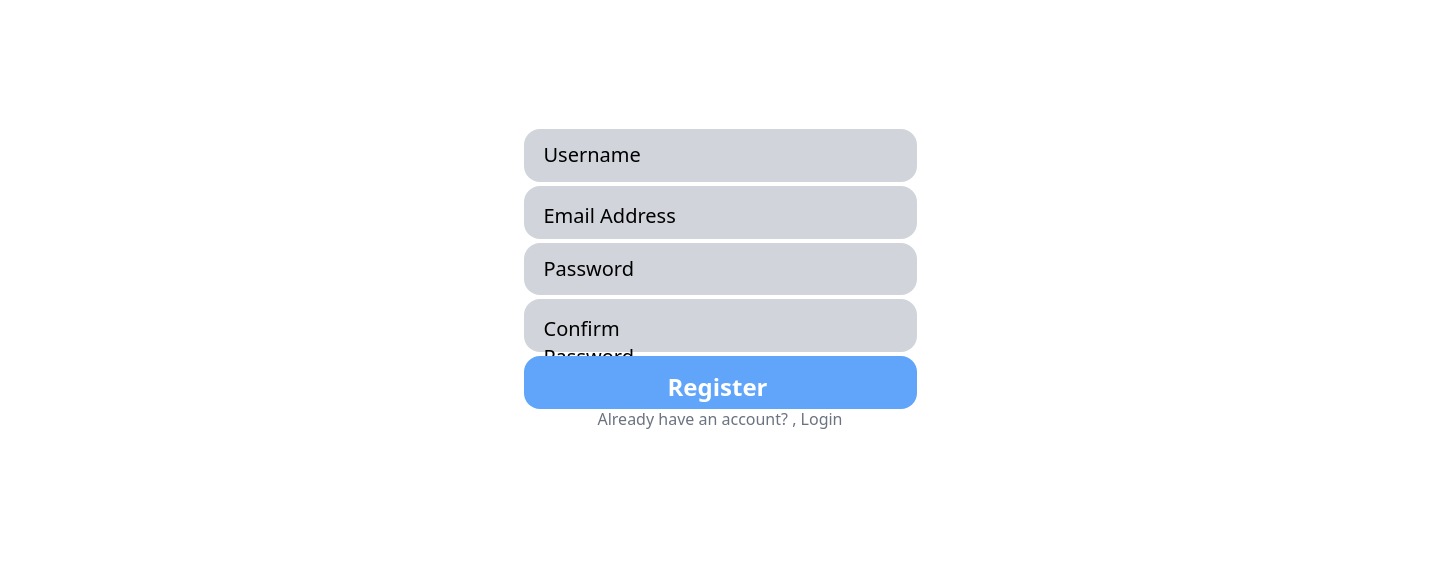
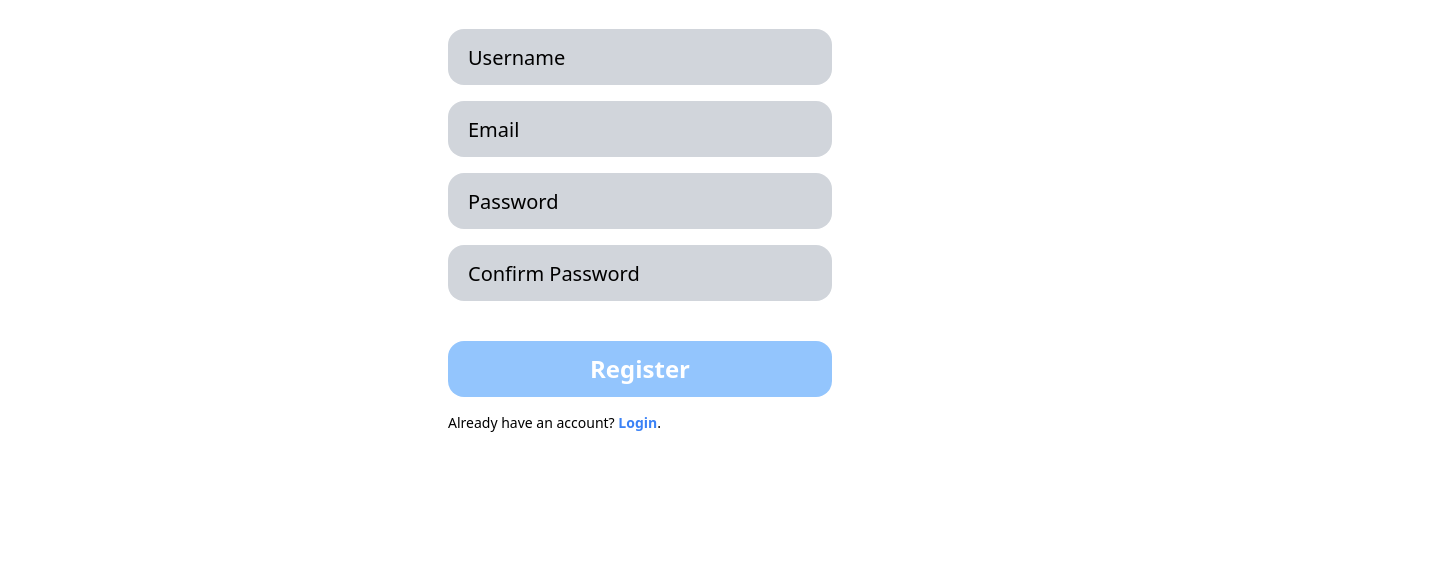
Before and after one commit to revou-fsse-1/w11-the-movie-IchsanZ98, a website: page src/register.html in a window 1280 px wide. Shown: the part 375-960 px from the top of the page, 1440 px wide, since content can reach past the window. After the commit the page ends 824 px from the top, so only its background shows below. Drawn offline with nearby package versions, Linux system fonts and the light colour scheme; files that its build step writes are made by us from their sources.

Commit message:
updates files

```diff
--- a/src/index.html
+++ b/src/index.html
@@ -7,32 +7,32 @@
     <link href="/dist/output.css" rel="stylesheet" />
     <script src="https://cdn.tailwindcss.com"></script>
   </head>
-  <body class="bg-white flex items-center flex-col pt-28">
-    <div class="flex items-start flex-col">
+  <body class="bg-white flex flex-col items-center pt-28">
+    <form class="flex flex-col items-start">
       <h1 class="font-bold text-7xl leading-normal">
         The <br />Movie <br />Watchlist
       </h1>
       <input
-        class="bg-gray-300 text-xl rounded-2xl mt-11 w-96 h-14 py-4 px-5 placeholder-black"
+        class="bg-gray-300 text-xl rounded-2xl w-96 h-14 mt-11 py-4 px-5 placeholder-black"
         type="text"
         placeholder="Username"
       />
       <input
-        class="bg-gray-300 text-xl rounded-2xl mt-4 w-96 h-14 py-4 px-5 placeholder-black"
+        class="bg-gray-300 text-xl rounded-2xl w-96 h-14 mt-4 py-4 px-5 placeholder-black"
         type="password"
         placeholder="Password"
       />
       <button
-        class="bg-blue-300 text-white font-semibold text-2xl rounded-2xl mt-10 w-96 h-14"
+        class="bg-blue-300 text-white font-semibold text-2xl rounded-2xl w-96 h-14 mt-10"
       >
         Login
       </button>
-      <p class="mt-4 text-sm">
+      <p class="my-4 text-sm">
         You don't have account?
-        <a class="font-semibold text-blue-500" href="./register.html"
+        <a class="text-blue-500 font-semibold" href="./register.html"
           >Sign Up</a
         >
       </p>
-    </div>
+    </form>
   </body>
 </html>
--- a/src/register.html
+++ b/src/register.html
@@ -6,52 +6,52 @@
     <meta name="viewport" content="width=device-width, initial-scale=1.0" />
     <link href="/dist/output.css" rel="stylesheet" />
     <script src="https://cdn.tailwindcss.com"></script>
+    <title>Register Page</title>
   </head>
-  <body>
-    <div
-      class="inline-flex flex-col space-y-1 items-center justify-end px-96 pt-3 pb-40 bg-white"
-      style="width: 1440px; height: 960px"
-    >
-      <p class="text-7xl font-bold" style="width: 393px; height: 373px">
-        The<br />Movie<br />Watchlist
+  <body class="bg-white flex flex-col items-center pt-10">
+    <form class="flex flex-col items-start">
+      <h1 class="font-bold text-7xl leading-normal">
+        The <br />Movie <br />Watchlist
+      </h1>
+      <input
+        class="bg-gray-300 text-xl rounded-2xl w-96 h-14 mt-10 py-4 px-5 placeholder-black"
+        type="text"
+        placeholder="Username"
+        id="registerUsername"
+      />
+      <p id="usernameValidation" class="text-red-400 font-semibold"></p>
+      <input
+        class="bg-gray-300 text-xl rounded-2xl w-96 h-14 mt-4 py-4 px-5 placeholder-black"
+        type="text"
+        placeholder="Email"
+        id="registerEmail"
+      />
+      <p id="emailValidation" class="text-red-400 font-semibold"></p>
+      <input
+        class="bg-gray-300 text-xl rounded-2xl w-96 h-14 mt-4 py-4 px-5 placeholder-black"
+        type="password"
+        placeholder="Password"
+        id="registerPassword"
+      />
+      <p id="passwordValidation" class="text-red-400 font-semibold"></p>
+      <input
+        class="bg-gray-300 text-xl rounded-2xl w-96 h-14 mt-4 py-4 px-5 placeholder-black"
+        type="password"
+        placeholder="Confirm Password"
+        id="passwordConfirm"
+      />
+      <p id="confirmPasswordValidation" class="text-red-400 font-semibold"></p>
+      <button
+        id="registerBtn"
+        class="bg-blue-300 text-white font-semibold text-2xl rounded-2xl w-96 h-14 mt-10"
+      >
+        Register
+      </button>
+      <p class="my-4 text-sm">
+        Already have an account?
+        <a class="text-blue-500 font-semibold" href="./index.html">Login</a>.
       </p>
-      <div
-        class="inline-flex items-center justify-start py-4 pl-5 pr-72 bg-gray-300 rounded-2xl"
-        style="width: 393px; height: 52.79px"
-      >
-        <p class="text-xl">Username</p>
-      </div>
-      <div
-        class="inline-flex items-center justify-start pl-5 pr-56 pt-4 pb-3 bg-gray-300 rounded-2xl"
-        style="width: 393px; height: 52.79px"
-      >
-        <p class="flex-1 h-full text-xl">Email Address</p>
-      </div>
-      <div
-        class="inline-flex items-center justify-start py-4 pl-5 pr-72 bg-gray-300 rounded-2xl"
-        style="width: 393px; height: 52.79px"
-      >
-        <p class="text-xl">Password</p>
-      </div>
-      <div
-        class="inline-flex items-center justify-start pl-5 pr-52 pt-4 pb-2.5 bg-gray-300 rounded-2xl"
-        style="width: 393px; height: 52.79px"
-      >
-        <p class="flex-1 h-full text-xl">Confirm Password</p>
-      </div>
-      <div
-        class="inline-flex items-center justify-center px-36 py-4 bg-blue-400 rounded-2xl"
-        style="width: 393px; height: 52.79px"
-      >
-        <p
-          class="flex-1 h-full text-2xl font-semibold leading-tight text-white"
-        >
-          Register
-        </p>
-      </div>
-      <p class="text-base leading-3 text-gray-500">
-        Already have an account? , Login
-      </p>
-    </div>
+    </form>
+    <script src="./register.js"></script>
   </body>
 </html>
```
